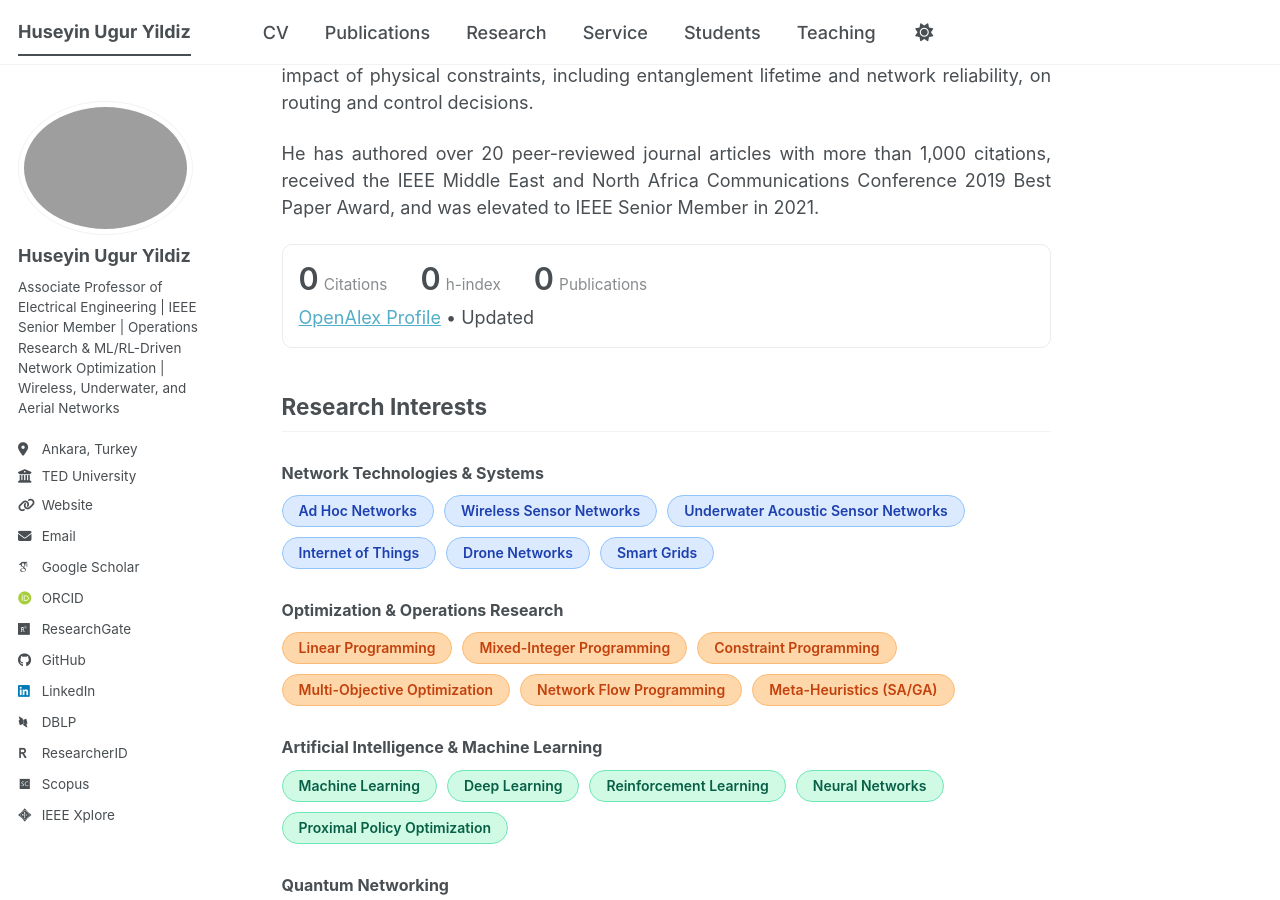
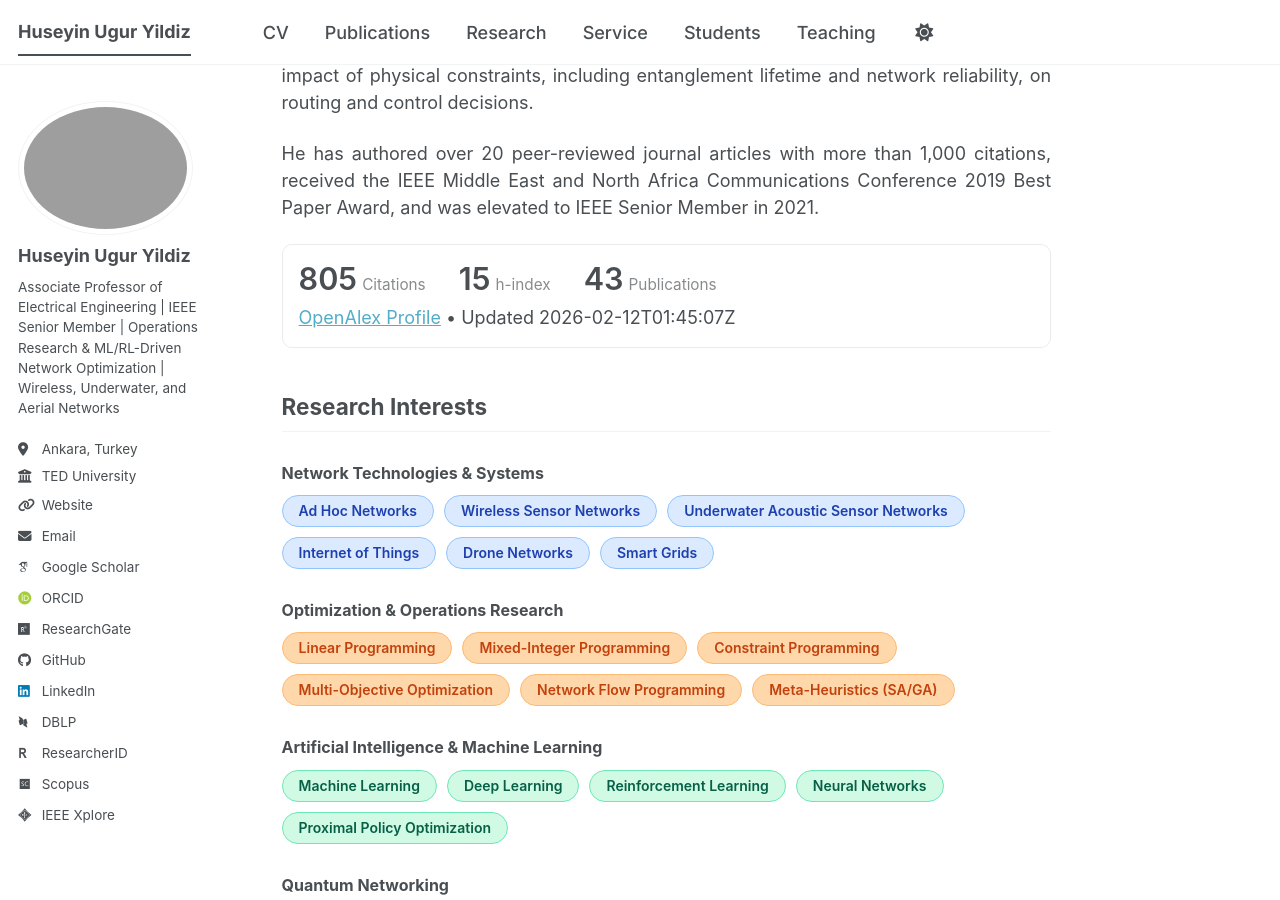
Before and after one commit to huguryildiz/huguryildiz.github.io, a Jekyll site: the page built from index.md, in a window 1280 px wide and 900 px high, scrolled down 667 px. Built offline with Jekyll 4.4.1, drawn with Linux system fonts in a browser that asks for light colours; some web fonts are replaced; a script bundle is joined from its source files by our own code; library files that are not in the unit come from our copies; a style sheet for code colours, icons or effects is not loaded.

Commit message:
chore: update research metrics [skip ci]

```diff
--- a/_data/research_metrics.json
+++ b/_data/research_metrics.json
@@ -1,7 +1,8 @@
 {
-  "citations": 0,
-  "works": 0,
-  "h_index": 0,
-  "updated_utc": "",
-  "profile_url": ""
+  "citations": 805,
+  "works": 43,
+  "h_index": 15,
+  "updated_utc": "2026-02-12T01:45:07Z",
+  "profile_url": "https://openalex.org/A5085505896",
+  "display_name": "H\u00fcseyin U\u011fur Y\u0131ld\u0131z"
 }
```
